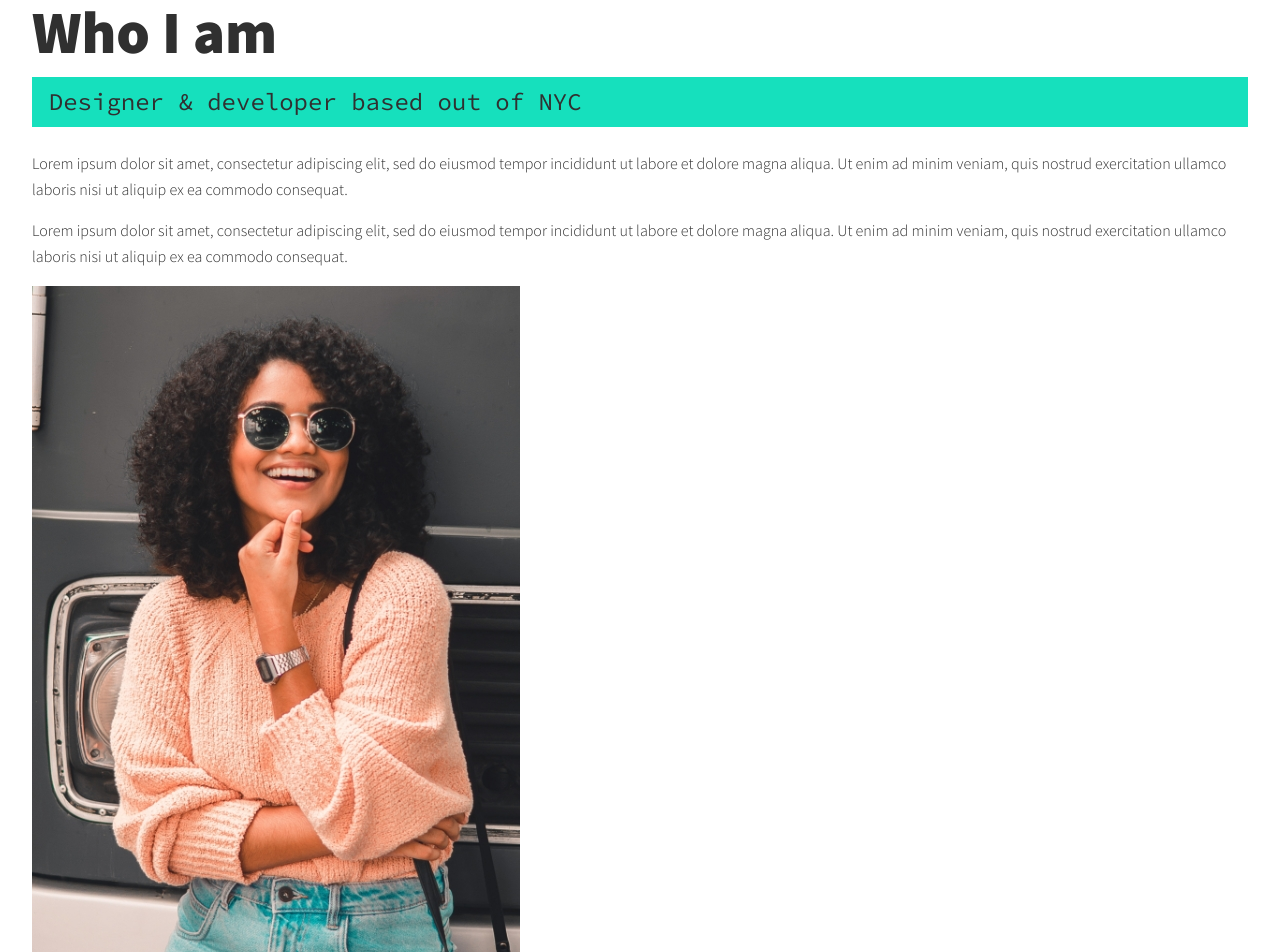
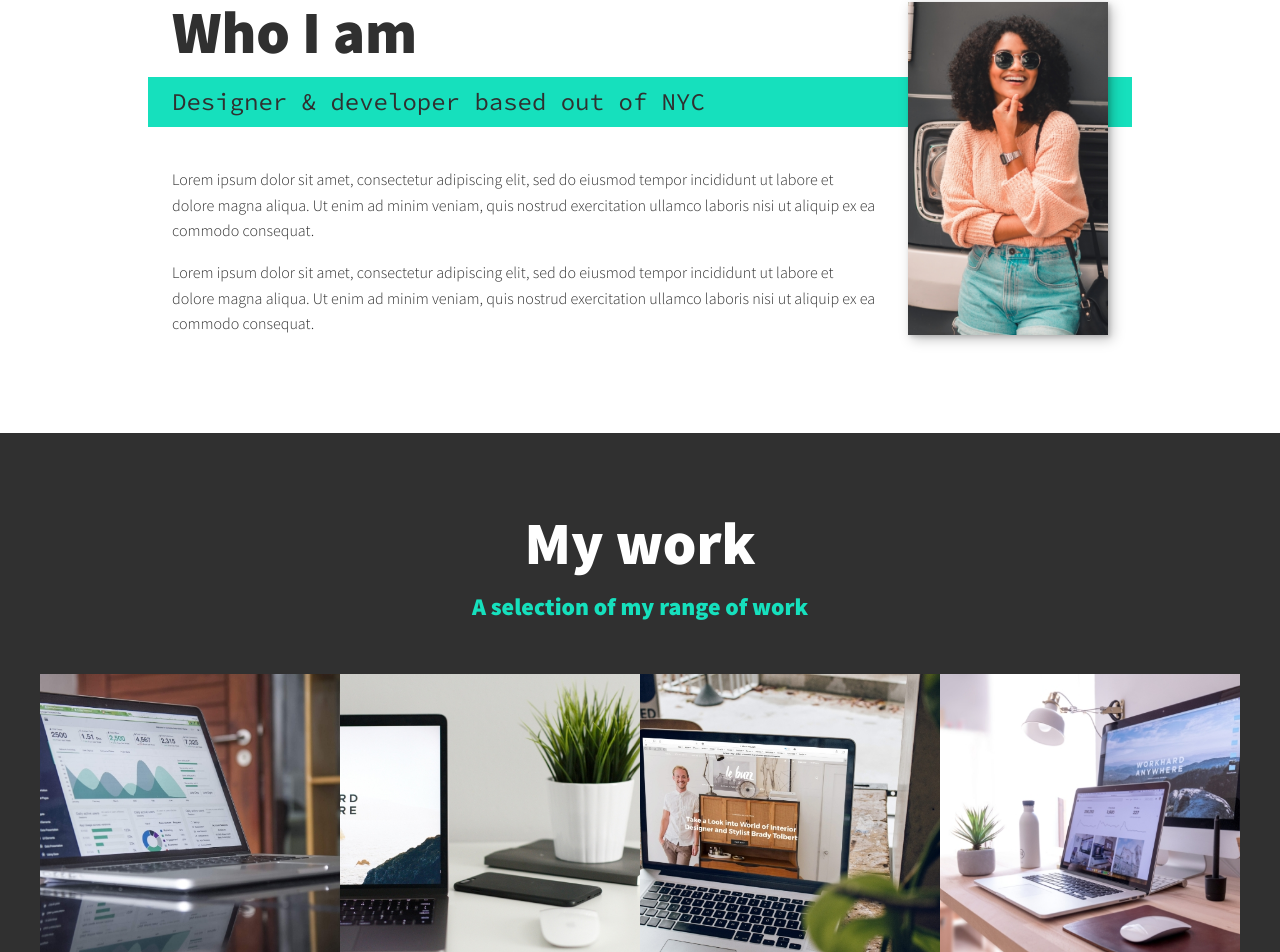
Before and after one commit to max172-hqt/personal-website-react, a React (Create React App) app: page / in a window 1280 px wide. Shown: the part 1185-2137 px from the top of the page. Built offline with nearby package versions, Linux system fonts and the light colour scheme.

Commit message:
feat: Finish portfolio section

```diff
--- /dev/null
+++ b/src/assets/styles/about.module.css
@@ -0,0 +1,43 @@
+.about {
+  position: relative;
+  max-width: 1000px;
+  margin: 0 auto;
+}
+
+.img {
+  box-shadow: var(--bs);
+  position: relative;
+}
+
+@media (min-width: 600px) {
+  .about {
+    display: grid;
+    grid-template-columns: 1fr 200px;
+    grid-template-areas:
+      "title img"
+      "subtitle img"
+      "text img";
+    grid-column-gap: 2em;
+  }
+
+  .title {
+    grid-area: title;
+    grid-row: 1;
+  }
+
+  .subtitle {
+    grid-area: subtitle;
+    grid-column: 1 / -1;
+    grid-row: 2;
+    position: relative;
+    left: -1em;
+    width: calc(100% + 2em);
+    padding-left: 1em;
+    padding-right: calc(200px + 4em);
+  }
+
+  .img {
+    position: relative;
+    grid-area: img;
+  }
+}
--- /dev/null
+++ b/src/assets/styles/my-work.module.css
@@ -0,0 +1,34 @@
+.my-work {
+  background-color: var(--clr-dark);
+  color: var(--clr-light);
+  text-align: center;
+}
+
+.subtitle {
+  color: var(--clr-accent);
+  font-weight: var(--fw-bold);
+  margin-bottom: 2em;
+}
+
+.portfolio {
+  display: grid;
+  grid-template-columns: repeat(auto-fit, minmax(300px, 1fr));
+  max-width: 1200px;
+  margin: 0 auto;
+}
+
+.item {
+  background: var(--clr-accent);
+  overflow: hidden;
+}
+
+.img {
+  transition:
+    transform 750ms cubic-bezier(.5, 0, .5, 1),
+    opacity 250ms linear;
+}
+
+.img:hover {
+  transform: scale(1.2);
+  opacity: .75;
+}
--- a/src/components/About.tsx
+++ b/src/components/About.tsx
@@ -1,17 +1,18 @@
+import styles from '../assets/styles/about.module.css';
 import DevJane2 from '../assets/images/dev-jane-02.jpg';
 
 export default function About() {
   return (
-    <section className="about-me" id="about">
-      <h2 className="section__title section__title--about">Who I am</h2>
-      <p className="section__subtitle section__subtitle--about">Designer & developer based out of NYC</p>
+    <section className={styles.about} id="about">
+      <h2 className={`section__title section__title--about ${styles.title}`}>Who I am</h2>
+      <p className={`section__subtitle section__subtitle--about ${styles.subtitle}`}>Designer & developer based out of NYC</p>
 
-      <div className="about-me__body">
-          <p>Lorem ipsum dolor sit amet, consectetur adipiscing elit, sed do eiusmod tempor incididunt ut labore et dolore magna aliqua. Ut enim ad minim veniam, quis nostrud exercitation ullamco laboris nisi ut aliquip ex ea commodo consequat.</p>
-          <p>Lorem ipsum dolor sit amet, consectetur adipiscing elit, sed do eiusmod tempor incididunt ut labore et dolore magna aliqua. Ut enim ad minim veniam, quis nostrud exercitation ullamco laboris nisi ut aliquip ex ea commodo consequat.</p>
+      <div className={styles.body}>
+        <p>Lorem ipsum dolor sit amet, consectetur adipiscing elit, sed do eiusmod tempor incididunt ut labore et dolore magna aliqua. Ut enim ad minim veniam, quis nostrud exercitation ullamco laboris nisi ut aliquip ex ea commodo consequat.</p>
+        <p>Lorem ipsum dolor sit amet, consectetur adipiscing elit, sed do eiusmod tempor incididunt ut labore et dolore magna aliqua. Ut enim ad minim veniam, quis nostrud exercitation ullamco laboris nisi ut aliquip ex ea commodo consequat.</p>
       </div>
 
-      <img src={DevJane2} alt="Jane leaning against a bus" className="about-me__img" />
+      <img src={DevJane2} alt="Jane leaning against a bus" className={styles.img} />
     </section>
   )
 }
--- a/src/components/MyWork.tsx
+++ b/src/components/MyWork.tsx
@@ -1,5 +1,4 @@
-import DevJane2 from '../assets/images/dev-jane-02.jpg';
-
+import styles from '../assets/styles/my-work.module.css';
 import Portfolio1 from '../assets/images/portfolio-01.jpg';
 import Portfolio2 from '../assets/images/portfolio-02.jpg';
 import Portfolio3 from '../assets/images/portfolio-03.jpg';
@@ -26,18 +25,16 @@ const portfolioList = [
 
 export default function MyWork() {
   return (
-    <section className="my-work" id="work">
-      <h2 className="section__title section__title--work">My work</h2>
-      <p className="section__subtitle section__subtitle--work">A selection of my range of work</p>
+    <section className={styles['my-work']} id="work">
+      <h2 className={`section__title section__title--work ${styles.title}`}>My work</h2>
+      <p className={`section__subtitle section__subtitle--work ${styles.subtitle}`}>A selection of my range of work</p>
 
-      <div className="portfolio">
-        {portfolioList.map((item) => {
-          return (
-            <a href="#" className="portfolio__item">
-              <img src={item} alt="" className="portfolio__img" />
-            </a>
-          )
-        })}
+      <div className={styles.portfolio}>
+        {portfolioList.map((item) => (
+          <a href="#" className={styles.item}>
+            <img src={item} alt="" className={styles.img} />
+          </a>
+        ))}
       </div>
     </section>
   )
```
